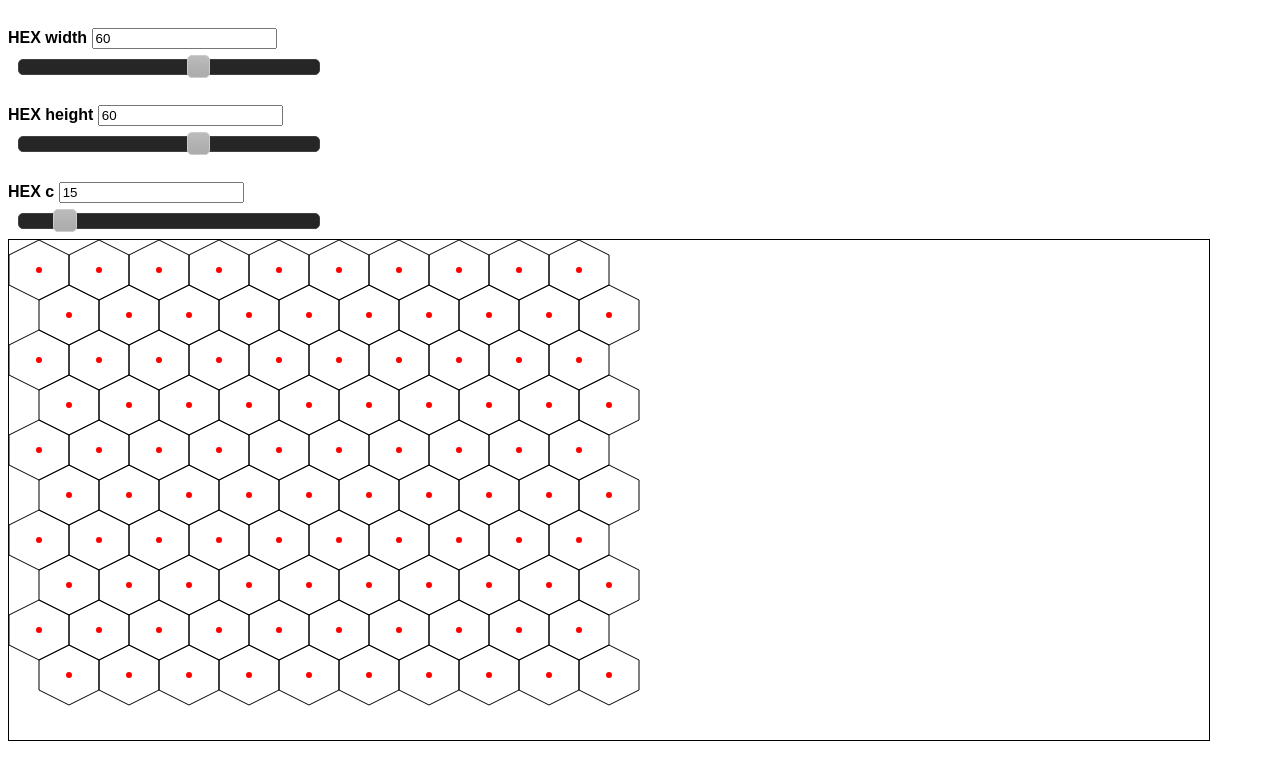
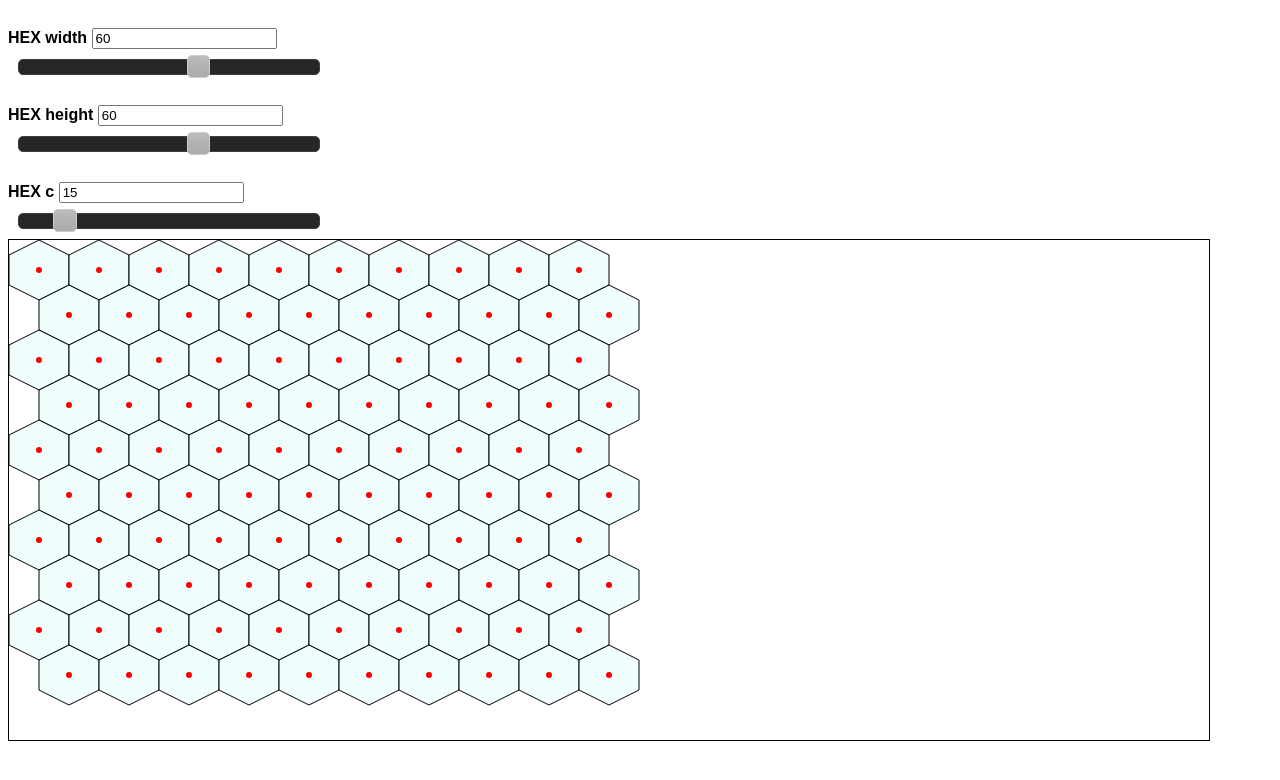
Before and after one commit to Brokenmill/hex-utils-js, a website: page examples/map_odd-r.html in a window 1280 px wide. Drawn offline with Linux system fonts and the light colour scheme.

Commit message:
Add fill color to hex shapes and log coordinates of the clicked hexagon

```diff
--- a/examples/map_odd-r.html
+++ b/examples/map_odd-r.html
@@ -58,6 +58,7 @@
 				var hex = new createjs.Shape();
 				var g = hex.graphics;
 				g.setStrokeStyle(1);
+				g.beginFill("#F0FFFE");
 				g.beginStroke("#000000");
 				g.moveTo(0, hexDetails.c);
 				g.lineTo(0, hexDetails.height - hexDetails.c);
@@ -72,6 +73,11 @@
 				stage.addChild(point);
 			}
 		}
+		stage.addEventListener("click", function(e) {
+			console.log(e.rawX);console.log(e.rawY);
+			console.log(hexuMap);
+			console.log(hexuMap.coordToHex(e.rawX, e.rawY));
+		});
 		stage.update();
 	}
 </script>
```
